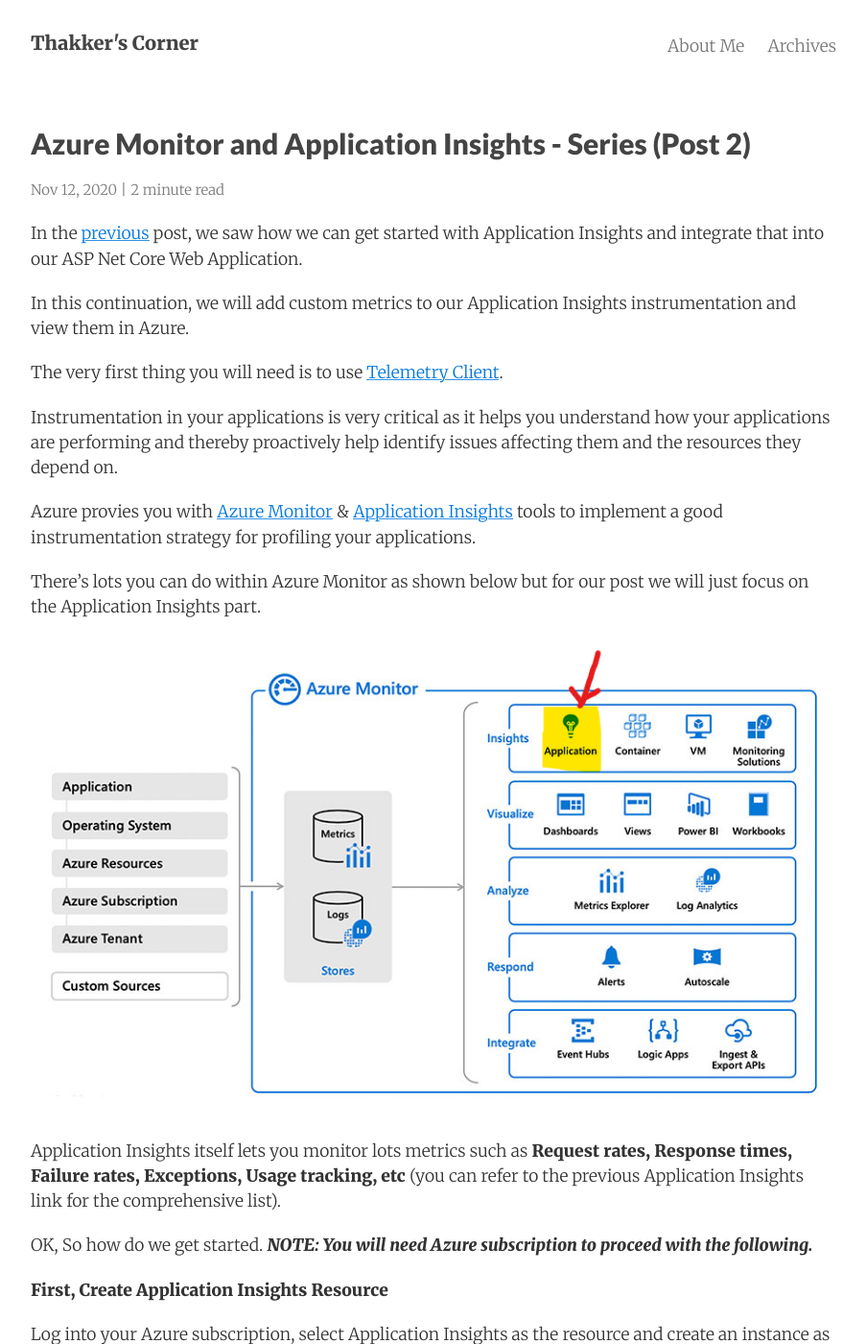
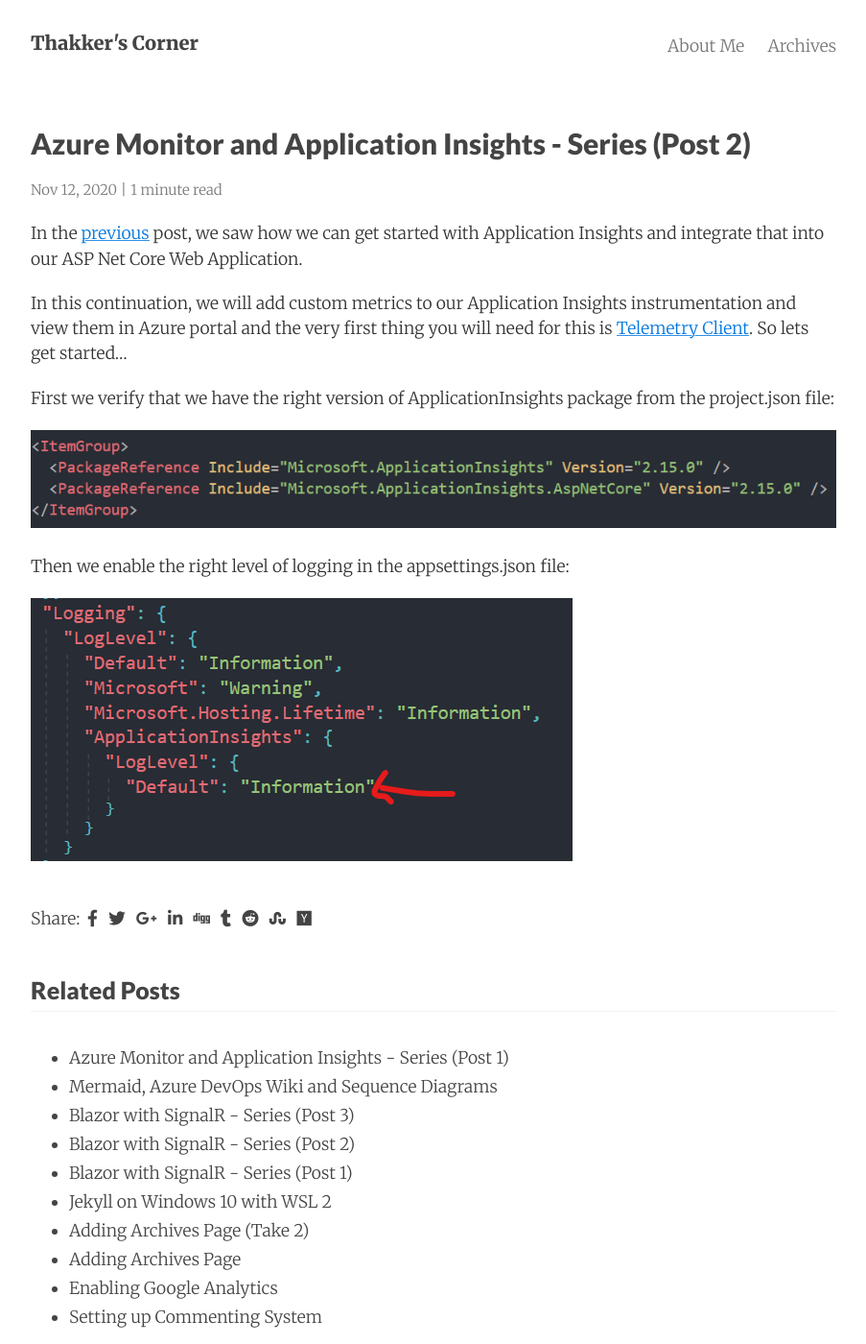
Before and after one commit to AdiThakker/AdiThakker.github.io, a Jekyll site: the page built from _posts/2020-11-12-AzureMonitor-AppInsights-2.md, in a window 1280 px wide and 1400 px high. Shown: the whole window at 96% size, without its empty margins (188-1091 px from the left). Built offline with Jekyll 4.4.1, drawn with Linux system fonts in a browser that asks for light colours; nearby versions of some CDN libraries; comment, search, counter and statistics services are not loaded; some of the changed text lies outside the part shown.

Commit message:
more changes to the post

````diff
--- a/_posts/2020-11-12-AzureMonitor-AppInsights-2.md
+++ b/_posts/2020-11-12-AzureMonitor-AppInsights-2.md
@@ -2,96 +2,18 @@
 layout:     post
 title:      Azure Monitor and Application Insights - Series (Post 2)
 date:       2020-11-12
-summary:    In this second post, we will explore how we can track custom metrics using Azure Monitor and Application Insights.
+summary:    In this second post, we will explore how we can enable custom metrics in Application Insights.
 categories: Azure Monitor, Application Insights
 ---
 
 In the [previous]({{site.url}}/AzureMonitor-AppInsights-1) post, we saw how we can get started with Application Insights and integrate that into our ASP Net Core Web Application.
 
-In this continuation, we will add custom metrics to our Application Insights instrumentation and view them in Azure.
+In this continuation, we will add custom metrics to our Application Insights instrumentation and view them in Azure portal and the very first thing you will need for this is [Telemetry Client](https://docs.microsoft.com/en-us/azure/azure-monitor/app/api-custom-events-metrics). So lets get started...
 
-The very first thing you will need is to use [Telemetry Client](https://docs.microsoft.com/en-us/azure/azure-monitor/app/api-custom-events-metrics).
+First we verify that we have the right version of ApplicationInsights package from the project.json file:
 
+![Setup]({{site.url}}/images/CustomMetrics-2.png)
 
+Then we enable the right level of logging in the appsettings.json file:
 
-
-
-Instrumentation in your applications is very critical as it helps you understand how your applications are performing and thereby proactively help identify issues affecting them and the resources they depend on.
-
-Azure provies you with [Azure Monitor](https://azure.microsoft.com/en-us/services/monitor/) & [Application Insights](https://docs.microsoft.com/en-us/azure/azure-monitor/app/app-insights-overview) tools to implement a good instrumentation strategy for profiling your applications.
-
-There's lots you can do within Azure Monitor as shown below but for our post we will just focus on the Application Insights part.
-
-![Setup]({{site.url}}/images/AppInsights-1.png)
-
-Application Insights itself lets you monitor lots metrics such as **Request rates, Response times, Failure rates, Exceptions, Usage tracking, etc** (you can refer to the previous Application Insights link for the comprehensive list).
-
-OK, So how do we get started. ***NOTE: You will need Azure subscription to proceed with the following.***
-
-**First, Create Application Insights Resource**
-
-Log into your Azure subscription, select Application Insights as the resource and create an instance as shown below: (for now we will just create a classic resource mode)
-
-![Setup]({{site.url}}/images/AppInsights-2.png)
-
-Once provisioned, navigate to the resource and copy the instrumentation key as we will need this in the next step.
-
-![Setup]({{site.url}}/images/AppInsights-3.png)
-
-**Next, Enable Application Insights in your .Net core Web App**
-
-In order to enable Application Insights for you app, you have to download the appropriate NuGet package as shown here:
-
-![Setup]({{site.url}}/images/AppInsights-4.png)
-
-Then, configure the **Startup.cs** class **ConfigureServices** method to include the telemetry component as shown here:
-
-```csharp
-public void ConfigureServices(IServiceCollection services)
-{
-    // The following line enables Application Insights telemetry collection.
-    services.AddApplicationInsightsTelemetry();
-
-    services.AddControllers();
-}
-```
-
-Next, include the instrumentation key in the appsettings.json file as shown here:
-
-```json
-{
-  "ApplicationInsights": {
-    "InstrumentationKey": "02d1368d-c1f9-407b-bf5e-c67b59c1202e"
-  },
-  "Logging": {
-    "LogLevel": {
-      "Default": "Information",
-      "Microsoft": "Warning",
-      "Microsoft.Hosting.Lifetime": "Information"
-    }
-  },
-  "AllowedHosts": "*"
-}
-```
-
-Thats it!!!
-
-With this basic setup, when you launch the default Webforecast controller a few times, data automatically gets collected in Application Insights resource in your azure subscription.
-
-The following are the screen shots of the metrics collected after running my application a few times....by default, you can see **Failed Requests, Server Response time, Server requests, Availability**.
-
-![Setup]({{site.url}}/images/AppInsights-5.png)
-
-You can drill down further by clicking on the individual chart, the following is when you are looking at the server requests chart details:
-
-![Setup]({{site.url}}/images/AppInsights-6.png)
-
-Further clicking on the Applcation Map shows the following. **Note: I renamed my Application Insights instance to the appripriate meaningful name**
-
-![Setup]({{site.url}}/images/AppInsights-7.png)
-
-As you can see, this is not bad at all... with just minimal configuration and not much code, you can get decent insights into your application.
-
-In the next post we will build on this further...We will see how we can add custom metric logging into our App and then in the following post look into some Kusto language capabilities to get additional insights from our app logging.
-
-Stay Tuned!!!
+![Setup]({{site.url}}/images/CustomMetrics-1.png)
````
Also changed, not shown: _posts/2020-10-30-AzureMonitor-AppInsights-1.md (line endings or trailing spaces), images/CustomMetrics-1.png (renamed from images/Analytics-1.png), images/CustomMetrics-2.png (added).
